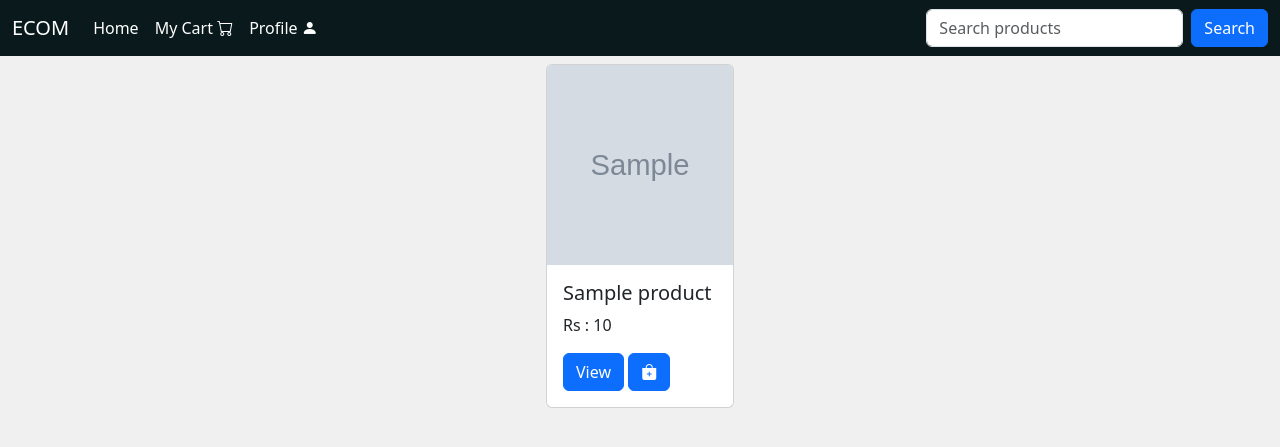
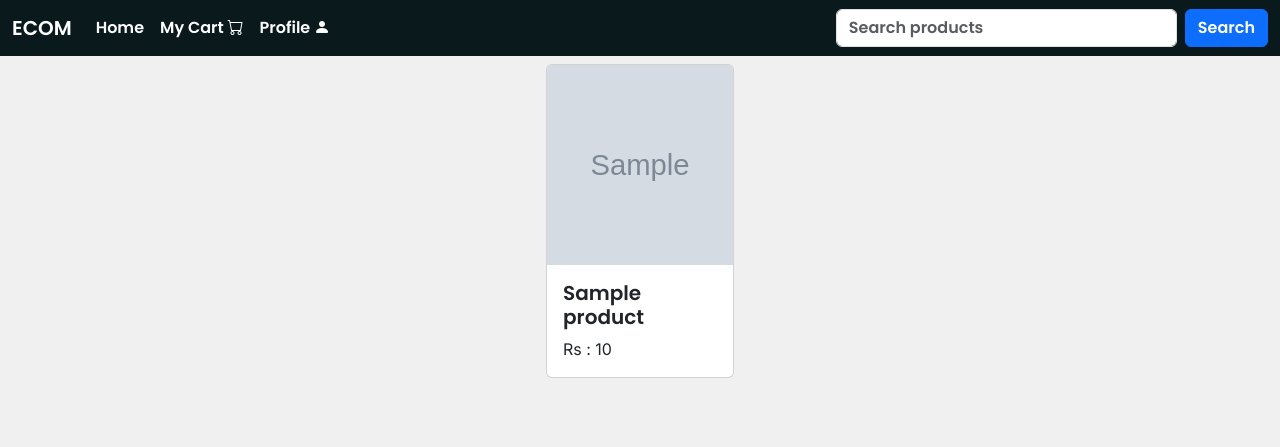
Before and after one commit to 04rjka/django-ecommerce, a Django app: page /home/ in a window 1280 px wide. Shown: the top 447 px of the page. Run offline with Django 5.2, Linux system fonts and the light colour scheme; tables that the repository leaves empty hold one stand-in row (values such as "Sample post"); grey boxes marked "Sample" are stand-in pictures.

Commit message:
UI improvements to Homepage.

```diff
--- a/ecommerce/core/templates/core/home.html
+++ b/ecommerce/core/templates/core/home.html
@@ -9,15 +9,15 @@
         {% if products %}
             {% for product in products %}
             <div class="col-12 col-sm-6 col-md-4 col-lg-2">
-                <div class="card product-card">
+                <a href="{% url 'product_page' product.pk %}" class="text-decoration-none">
+                    <div class="card product-card">
                     <img src="{{product.images.first.image.url}}" class="card-img-top product-card-image" alt="...">
                     <div class="card-body">
                     <h5 class="card-title">{{product.name}}</h5>
                     <p class="card-text">Rs : {{product.price}}</p>
-                    <a href="{% url 'product_page' product.pk %}" class="btn btn-primary">View</a>
-                    <a href="{% url 'product_page' product.pk %}" class="btn btn-primary"><i class="bi bi-bag-plus-fill"></i></a>
                 </div>
                 </div>
+                </a>
             </div>
         {% endfor %}
         {% else %}
--- a/ecommerce/static/css/style.css
+++ b/ecommerce/static/css/style.css
@@ -1,6 +1,15 @@
+*{
+    font-family: 'Poppins',sans-serif;
+}
+p{
+    font-family: 'Inter',sans-serif;
+}
 .product-card{
     height : 100%;
     width : 100%;
+}
+.product-card:hover{
+    border: 1px solid gray;
 }
 .product-card-image{
 
--- a/ecommerce/templates/base.html
+++ b/ecommerce/templates/base.html
@@ -8,6 +8,7 @@
     <link href="https://cdn.jsdelivr.net/npm/bootstrap@5.3.8/dist/css/bootstrap.min.css" rel="stylesheet" integrity="sha384-sRIl4kxILFvY47J16cr9ZwB07vP4J8+LH7qKQnuqkuIAvNWLzeN8tE5YBujZqJLB" crossorigin="anonymous">
     <link rel="stylesheet" href="https://cdn.jsdelivr.net/npm/bootstrap-icons@1.13.1/font/bootstrap-icons.min.css">
     <link rel="stylesheet" href="{% static 'css/style.css' %}">
+    <link href="https://fonts.googleapis.com/css2?family=Poppins:wght@600;700&family=Inter:wght@400;500&display=swap" rel="stylesheet">
 </head>
 <body class="m-0 body-main">
   {% block body %}{% endblock %}
```
